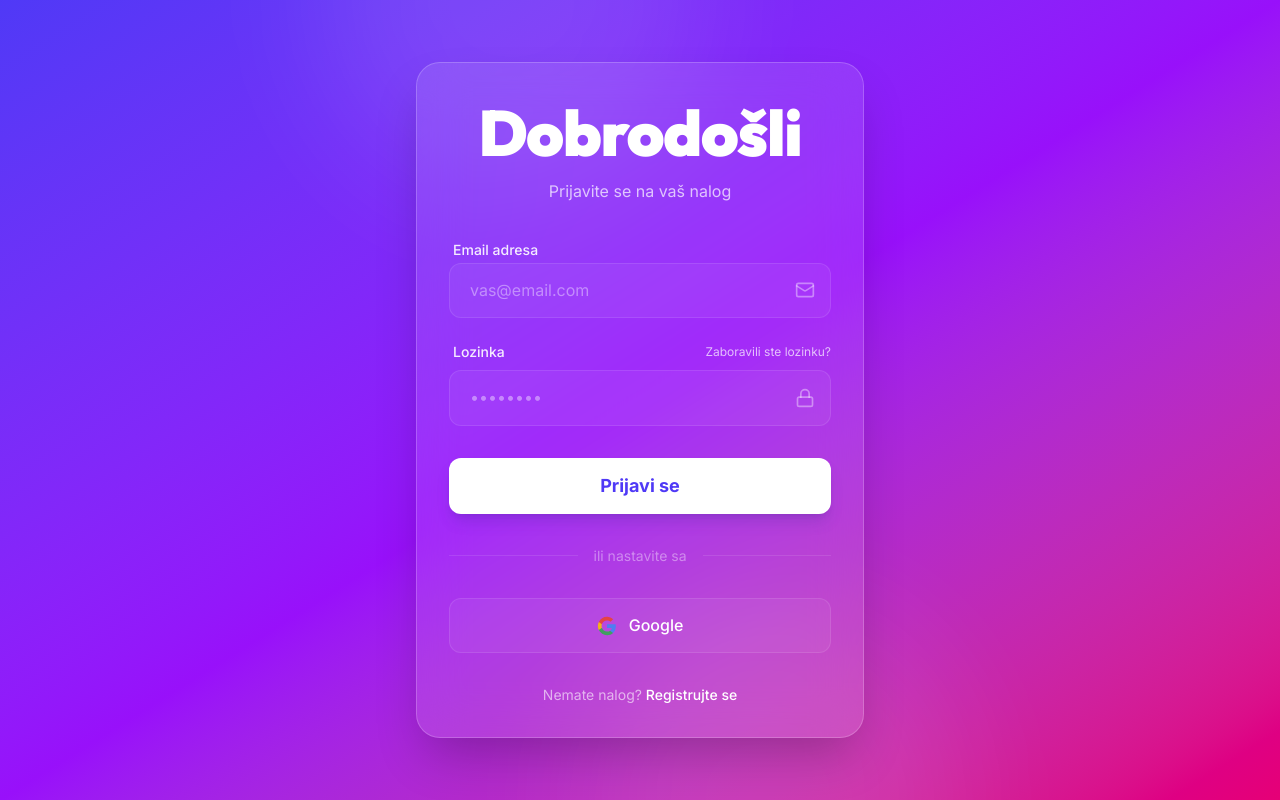
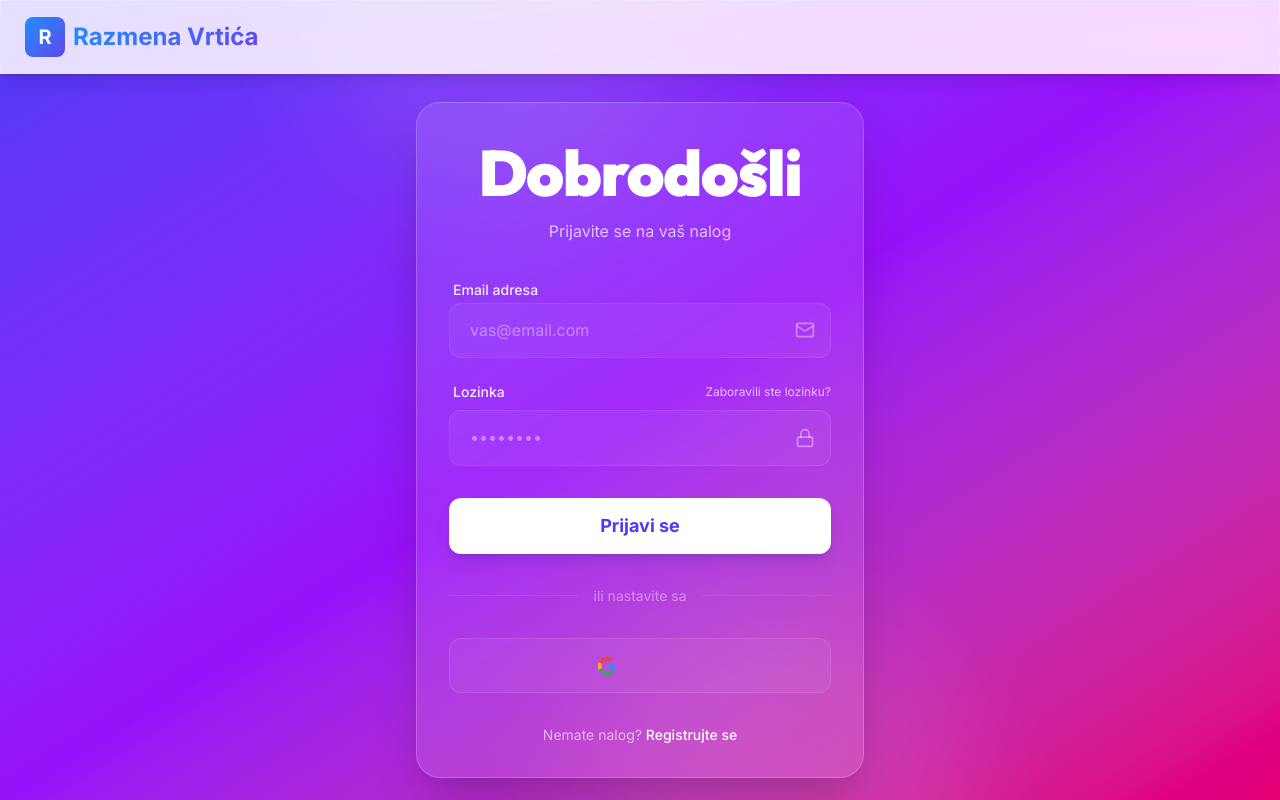
Before and after one commit to markobilanovic/razmena-vrtica, a Next.js app in the folder frontend/: page /login in a window 1280 px wide. Built offline with nearby package versions, Linux system fonts and the light colour scheme.

Commit message:
header ui

```diff
--- a/frontend/src/app/layout.tsx
+++ b/frontend/src/app/layout.tsx
@@ -1,6 +1,8 @@
 import type { Metadata } from "next";
 import { Inter, Outfit } from "next/font/google";
 import "./globals.css";
+import Header from "../components/Header";
+import PageWrapper from "../components/PageWrapper";
 
 const inter = Inter({
   subsets: ["latin"],
@@ -27,7 +29,8 @@
   return (
     <html lang="sr">
       <body className={`${inter.variable} ${outfit.variable}`}>
-        {children}
+        <Header />
+        <PageWrapper>{children}</PageWrapper>
       </body>
     </html>
   );
--- a/frontend/src/app/login/page.tsx
+++ b/frontend/src/app/login/page.tsx
@@ -45,7 +45,7 @@
     };
 
     return (
-        <div className="min-h-screen w-full flex items-center justify-center bg-gradient-to-br from-indigo-600 via-purple-600 to-pink-600 p-4">
+        <div className="min-h-screen w-full flex items-center justify-center bg-gradient-to-br from-indigo-600 via-purple-600 to-pink-600 p-4 pt-24">
             {/* Abstract Background Shapes */}
             <div className="absolute inset-0 overflow-hidden pointer-events-none">
                 <div className="absolute top-0 left-1/4 w-96 h-96 bg-white/10 rounded-full blur-3xl -translate-y-1/2"></div>
--- a/frontend/src/app/page.tsx
+++ b/frontend/src/app/page.tsx
@@ -4,7 +4,7 @@
 
 export default function Home() {
   const [email, setEmail] = useState('');
-  const [mobileMenuOpen, setMobileMenuOpen] = useState(false);
+
 
   const handleGetStarted = (e: React.FormEvent) => {
     e.preventDefault();
@@ -14,71 +14,7 @@
 
   return (
     <div className="min-h-screen">
-      {/* Navigation */}
-      <nav className="fixed top-0 left-0 right-0 z-50 glass-card border-b border-white/20">
-        <div className="max-w-7xl mx-auto px-6 py-4">
-          <div className="flex items-center justify-between">
-            <div className="flex items-center gap-2">
-              <div className="w-10 h-10 bg-gradient-primary rounded-lg flex items-center justify-center">
-                <span className="text-white text-xl font-bold">R</span>
-              </div>
-              <span className="text-2xl font-bold gradient-text">Razmena Vrtića</span>
-            </div>
 
-            {/* Desktop Menu */}
-            <div className="hidden md:flex items-center gap-8">
-              <a href="#features" className="text-color-text-muted hover:text-color-text transition-colors font-medium">Mogućnosti</a>
-              <a href="#how-it-works" className="text-color-text-muted hover:text-color-text transition-colors font-medium">Kako funkcioniše</a>
-              <a href="#testimonials" className="text-color-text-muted hover:text-color-text transition-colors font-medium">Iskustva</a>
-              <a href="/login" className="text-color-text-muted hover:text-color-text transition-colors font-medium">Prijavi se</a>
-              {/* <button className="btn-secondary">Prijavi se</button> */}
-            </div>
-
-            {/* Mobile Menu Button */}
-            <button
-              className="md:hidden p-2 rounded-lg hover:bg-white/50 transition-colors"
-              onClick={() => setMobileMenuOpen(!mobileMenuOpen)}
-              aria-label="Toggle menu"
-            >
-              <svg className="w-6 h-6" fill="none" stroke="currentColor" viewBox="0 0 24 24">
-                {mobileMenuOpen ? (
-                  <path strokeLinecap="round" strokeLinejoin="round" strokeWidth={2} d="M6 18L18 6M6 6l12 12" />
-                ) : (
-                  <path strokeLinecap="round" strokeLinejoin="round" strokeWidth={2} d="M4 6h16M4 12h16M4 18h16" />
-                )}
-              </svg>
-            </button>
-          </div>
-
-          {/* Mobile Menu */}
-          {mobileMenuOpen && (
-            <div className="md:hidden mt-4 pb-4 space-y-4 border-t border-white/20 pt-4 mobile-menu-enter">
-              <a
-                href="#features"
-                className="block text-color-text-muted hover:text-color-text transition-colors font-medium"
-                onClick={() => setMobileMenuOpen(false)}
-              >
-                Mogućnosti
-              </a>
-              <a
-                href="#how-it-works"
-                className="block text-color-text-muted hover:text-color-text transition-colors font-medium"
-                onClick={() => setMobileMenuOpen(false)}
-              >
-                Kako funkcioniše
-              </a>
-              <a
-                href="#testimonials"
-                className="block text-color-text-muted hover:text-color-text transition-colors font-medium"
-                onClick={() => setMobileMenuOpen(false)}
-              >
-                Iskustva
-              </a>
-              <button className="btn-secondary w-full">Prijavi se</button>
-            </div>
-          )}
-        </div>
-      </nav>
 
       {/* Hero Section */}
       <section className="relative pt-40 pb-32 px-6 overflow-hidden">
--- /dev/null
+++ b/frontend/src/components/Header.tsx
@@ -0,0 +1,83 @@
+'use client';
+
+import { useState } from 'react';
+import { usePathname } from 'next/navigation';
+import Link from 'next/link';
+
+export default function Header() {
+    const [mobileMenuOpen, setMobileMenuOpen] = useState(false);
+    const pathname = usePathname();
+    const isDashboard = pathname === '/dashboard';
+
+    return (
+        <nav className="fixed top-0 left-0 right-0 z-50 glass-card border-b border-white/20">
+            <div className="max-w-7xl mx-auto px-6 py-4">
+                <div className="flex items-center justify-between">
+                    <Link href="/" className="flex items-center gap-2">
+                        <div className="w-10 h-10 bg-gradient-primary rounded-lg flex items-center justify-center">
+                            <span className="text-white text-xl font-bold">R</span>
+                        </div>
+                        <span className="text-2xl font-bold gradient-text">Razmena Vrtića</span>
+                    </Link>
+
+                    {!isDashboard && (
+                        <>
+                            {/* Desktop Menu */}
+                            <div className="hidden md:flex items-center gap-8">
+                                <a href="/#features" className="text-color-text-muted hover:text-color-text transition-colors font-medium">Mogućnosti</a>
+                                <a href="/#how-it-works" className="text-color-text-muted hover:text-color-text transition-colors font-medium">Kako funkcioniše</a>
+                                <a href="/#testimonials" className="text-color-text-muted hover:text-color-text transition-colors font-medium">Iskustva</a>
+                                <Link href="/login" className="text-color-text-muted hover:text-color-text transition-colors font-medium">Prijavi se</Link>
+                            </div>
+
+                            {/* Mobile Menu Button */}
+                            <button
+                                className="md:hidden p-2 rounded-lg hover:bg-white/50 transition-colors"
+                                onClick={() => setMobileMenuOpen(!mobileMenuOpen)}
+                                aria-label="Toggle menu"
+                            >
+                                <svg className="w-6 h-6" fill="none" stroke="currentColor" viewBox="0 0 24 24">
+                                    {mobileMenuOpen ? (
+                                        <path strokeLinecap="round" strokeLinejoin="round" strokeWidth={2} d="M6 18L18 6M6 6l12 12" />
+                                    ) : (
+                                        <path strokeLinecap="round" strokeLinejoin="round" strokeWidth={2} d="M4 6h16M4 12h16M4 18h16" />
+                                    )}
+                                </svg>
+                            </button>
+                        </>
+                    )}
+                </div>
+
+                {/* Mobile Menu */}
+                {!isDashboard && mobileMenuOpen && (
+                    <div className="md:hidden mt-4 pb-4 space-y-4 border-t border-white/20 pt-4 mobile-menu-enter">
+                        <a
+                            href="/#features"
+                            className="block text-color-text-muted hover:text-color-text transition-colors font-medium"
+                            onClick={() => setMobileMenuOpen(false)}
+                        >
+                            Mogućnosti
+                        </a>
+                        <a
+                            href="/#how-it-works"
+                            className="block text-color-text-muted hover:text-color-text transition-colors font-medium"
+                            onClick={() => setMobileMenuOpen(false)}
+                        >
+                            Kako funkcioniše
+                        </a>
+                        <a
+                            href="/#testimonials"
+                            className="block text-color-text-muted hover:text-color-text transition-colors font-medium"
+                            onClick={() => setMobileMenuOpen(false)}
+                        >
+                            Iskustva
+                        </a>
+                        <Link href="/login" className="block w-full btn-secondary text-center" onClick={() => setMobileMenuOpen(false)}>
+                            Prijavi se
+                        </Link>
+                    </div>
+                )}
+            </div>
+        </nav>
+    );
+}
--- /dev/null
+++ b/frontend/src/components/PageWrapper.tsx
@@ -0,0 +1,18 @@
+'use client';
+
+import { usePathname } from 'next/navigation';
+
+export default function PageWrapper({ children }: { children: React.ReactNode }) {
+    const pathname = usePathname();
+
+    // Routes that manage their own padding/layout (e.g. full-screen backgrounds)
+    const fullScreenRoutes = ['/', '/login', '/register', '/forgot-password'];
+
+    const shouldAddPadding = !fullScreenRoutes.includes(pathname);
+
+    return (
+        <div className={shouldAddPadding ? "pt-24" : ""}>
+            {children}
+        </div>
+    );
+}
```
